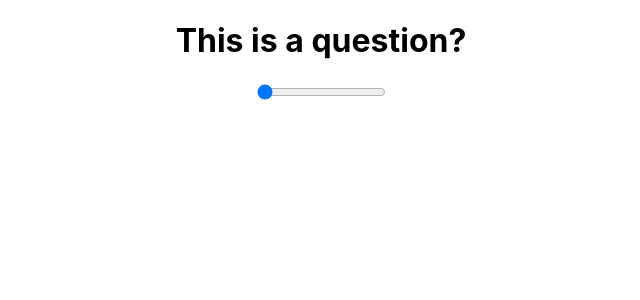
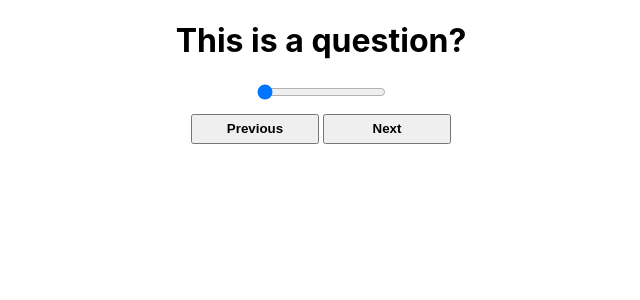
Before and after one commit to SkinnyPigeon/poc_questionnaire, a React (Create React App) app: page / in a window 1280 px wide. Shown: the top 300 px of the page, without its empty margins (319-959 px from the left). Built offline with nearby package versions, Linux system fonts and the light colour scheme.

Commit message:
hmm, questions don't appear to have their own state

```diff
--- a/src/App.js
+++ b/src/App.js
@@ -1,12 +1,10 @@
 import React from 'react';
-import Question from './components/question/Question';
+import QuestionContainer from './components/questionContainer/QuestionContainer';
 
 function App() {
   return (
     <div className="App">
-      <Question
-        question="This is a question?"
-      />
+      <QuestionContainer />
     </div>
   );
 }
--- /dev/null
+++ b/src/components/navigation/Navigation.js
@@ -0,0 +1,19 @@
+import React, { Component } from 'react';
+import styles from './Navigation.module.css';
+
+export default class Navigation extends Component {
+    render() {
+        return (
+            <div className={styles.wrapper}>
+                <button
+                    className={styles.button}
+                    onClick={this.props.handlePrevious} >Previous
+                </button>
+                <button
+                    className={styles.button}
+                    onClick={this.props.handleNext} >Next
+                </button>
+            </div>
+        )
+    }
+}
--- /dev/null
+++ b/src/components/navigation/Navigation.module.css
@@ -0,0 +1,12 @@
+.wrapper {
+    width: 100;
+    margin: 0 auto;
+    text-align: center;
+}
+
+.button {
+    width: 10%;
+    height: 30px;
+    margin: 10px 2px;
+    font-weight: 700;
+}
--- a/src/components/question/Question.js
+++ b/src/components/question/Question.js
@@ -22,7 +22,6 @@ export default class Question extends Component {
                 <h1>{this.props.question}</h1>
                 <input
                     type="range"
-                    id="rating"
                     name="rating"
                     min="1"
                     max="5"
--- /dev/null
+++ b/src/components/questionContainer/QuestionContainer.js
@@ -0,0 +1,46 @@
+import React, { Component } from 'react';
+import Question from '../question/Question';
+import Navigation from '../navigation/Navigation';
+
+
+export default class QuestionContainer extends Component {
+
+    state = {
+        questions: [
+            <Question question="This is a question?"/>,
+            <Question question="This is another question?"/>
+        ],
+        number: 0
+    }
+
+    handleNext = () => {
+        let questions = this.state.questions.length - 1
+        let number = this.state.number
+        if(number < questions) {
+            this.setState({
+                number: number + 1
+            })
+        }
+    }
+
+    handlePrevious = () => {
+        let number = this.state.number
+        if(number > 0) {
+            this.setState({
+                number: number - 1
+            })
+        }
+    }
+
+    render() {
+        return (
+            <div>
+                {this.state.questions[this.state.number]}
+                <Navigation
+                    handleNext={this.handleNext}
+                    handlePrevious={this.handlePrevious}
+                />
+            </div>
+        )
+    }
+}
```
